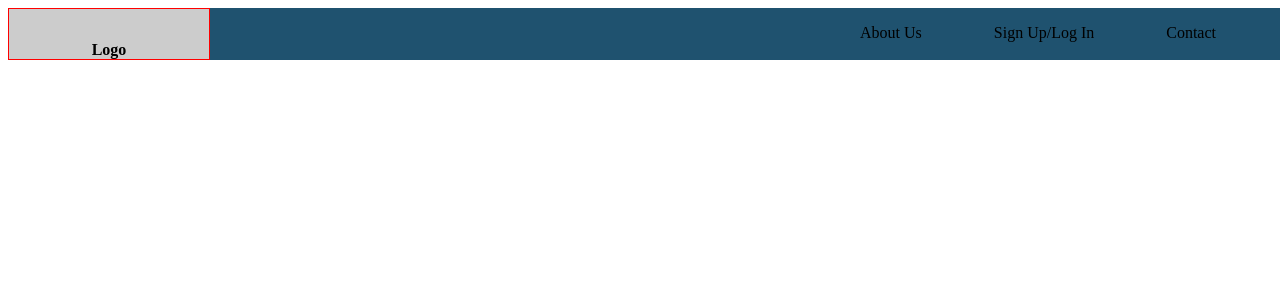
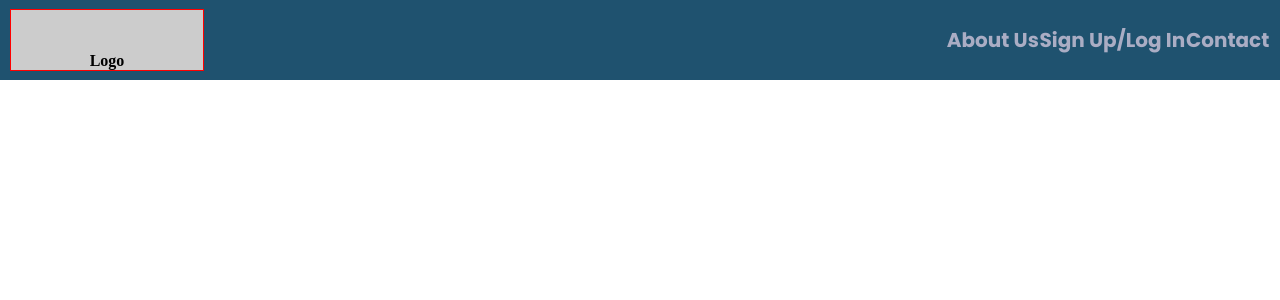
Before and after one commit to Shyatt92/foodapp, a React (Create React App) app: page / in a window 1280 px wide. Shown: the top 300 px of the page. Built offline with nearby package versions, Linux system fonts and the light colour scheme.

Commit message:
Moved css styling to component sheet and added fonts

```diff
--- a/public/index.html
+++ b/public/index.html
@@ -3,6 +3,8 @@
   <head>
     <meta charset="utf-8" />
     <link rel="icon" href="%PUBLIC_URL%/favicon.ico" />
+    <link rel="preconnect" href="https://fonts.gstatic.com">
+    <link href="https://fonts.googleapis.com/css2?family=Poppins:ital,wght@0,100;0,200;0,300;0,400;0,500;0,600;0,700;0,800;0,900;1,100;1,200;1,300;1,400;1,500;1,600;1,700;1,800;1,900&family=Raleway:ital,wght@0,100;0,200;0,300;0,400;0,500;0,600;0,700;0,800;0,900;1,100;1,200;1,300;1,400;1,500;1,600;1,700;1,800;1,900&display=swap" rel="stylesheet">
     <meta name="viewport" content="width=device-width, initial-scale=1" />
     <meta name="theme-color" content="#000000" />
     <meta
@@ -24,7 +26,7 @@
       work correctly both with client-side routing and a non-root public URL.
       Learn how to configure a non-root public URL by running `npm run build`.
     -->
-    <title>React App</title>
+    <title>FoodApp</title>
   </head>
   <body>
     <noscript>You need to enable JavaScript to run this app.</noscript>
--- a/src/App.css
+++ /dev/null
@@ -1,29 +0,0 @@
-.bannerHome {
-  background: #1F526F;
-  position: fixed;
-  width: 100vw;
-  display: flex;
-  justify-content: space-between;
-}
-.navlinks ul {
-  width: 500px;
-  list-style-type: none;
-  display: flex;
-  flex-direction: row;
-  justify-content: space-evenly;
-}
-.placeholder {
-  background: #ccc;
-  border: 1px solid red;
-  text-align: center;
-  position: relative;
-  font-weight: bold;
-  width: 200px;
-  height: 50px
-}
-.placeholder span {
-  position: absolute;
-  left: 0;
-  bottom: 0;
-  width: 100%
-}
--- a/src/App.js
+++ b/src/App.js
@@ -1,6 +1,5 @@
 import React from 'react'
 import BannerHome from './components/BannerHome'
-import './App.css'
 
 function App() {
   return (
--- /dev/null
+++ b/src/components/BannerHome.css
@@ -0,0 +1,45 @@
+.bannerHome {
+  background: #1F526F;
+  position: fixed;
+  left: 0;
+  top: 0;
+  width: 100vw;
+  height: 10vh;
+  display: flex;
+  justify-content: space-between;
+  align-items: center;
+}
+.navlinks {
+  width: 30%;
+}
+.navlinks ul {
+  margin: 10px;
+  list-style-type: none;
+  display: flex;
+  flex-direction: row;
+  justify-content: space-evenly;
+}
+.navlink {
+  color: #AAADC4;
+  font-family: 'Poppins', sans-serif;
+  font-size: 1.25em;
+  font-weight: bold;
+  text-decoration: none;
+}
+.placeholder {
+  background: #ccc;
+  border: 1px solid red;
+  text-align: center;
+  position: relative;
+  font-weight: bold;
+  width: 15%;
+  height: 75%;
+  margin: 10px;
+}
+.placeholder span {
+  position: absolute;
+  left: 0;
+  bottom: 0;
+  width: 100%;
+  font-size: 1em;
+}
--- a/src/components/BannerHome.js
+++ b/src/components/BannerHome.js
@@ -1,4 +1,5 @@
 import React from 'react'
+import './BannerHome.css'
 
 const BannerHome = () => {
   return(
@@ -8,9 +9,9 @@ const BannerHome = () => {
       </div>
       <nav className='navlinks'>
         <ul>
-          <li><a>About Us</a></li>
-          <li><a>Sign Up/Log In</a></li>
-          <li><a>Contact</a></li>
+          <li><a className='navlink' href=''>About Us</a></li>
+          <li><a className='navlink' href=''>Sign Up/Log In</a></li>
+          <li><a className='navlink' href=''>Contact</a></li>
         </ul>
       </nav>
     </div>
```
Also changed, not shown: 1 other file (tests, documents, lock files or other folders).
